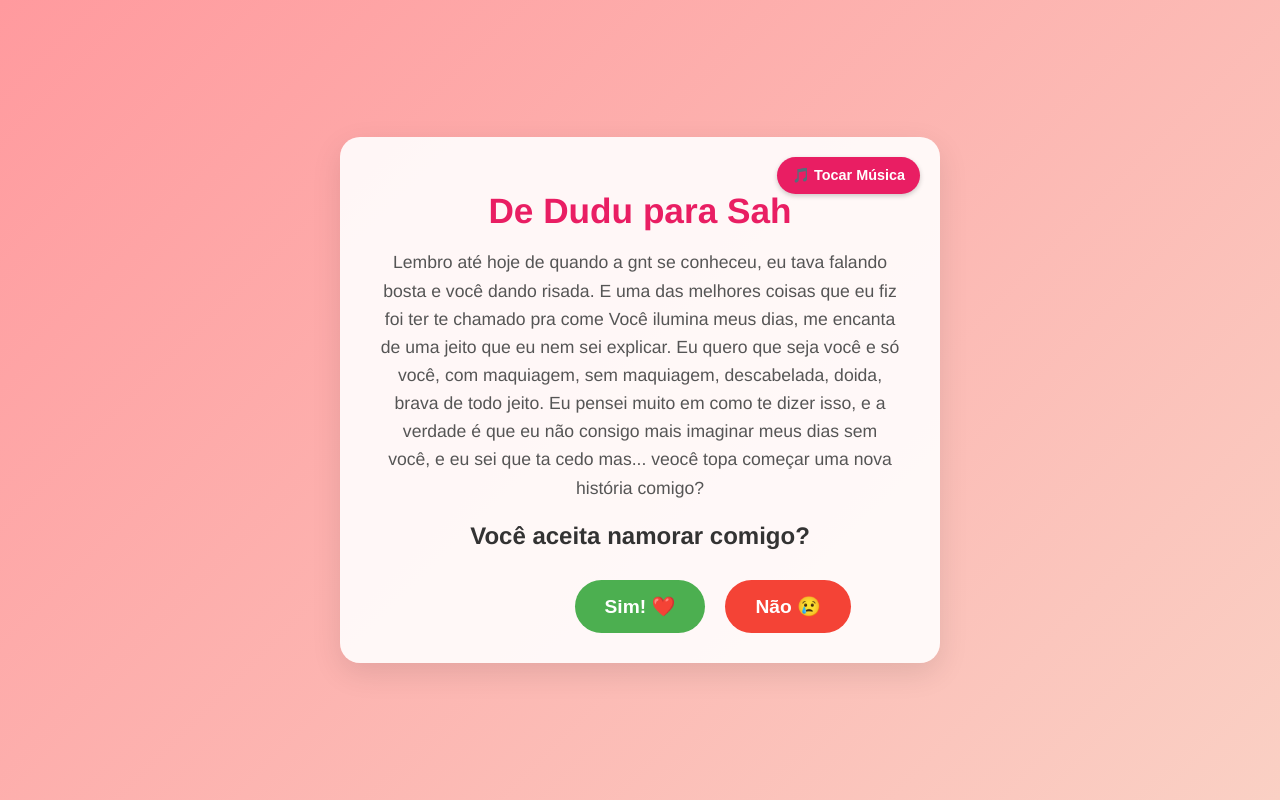
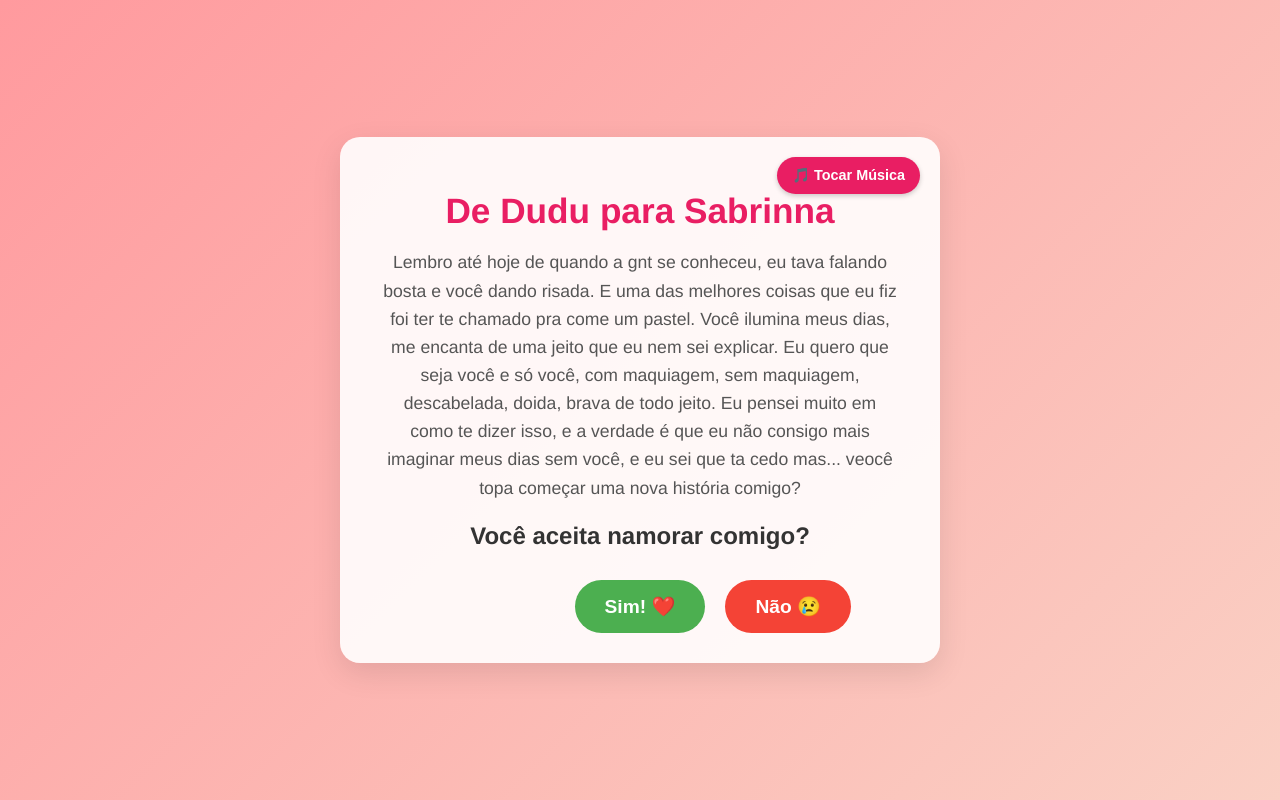
Before and after one commit to AldebaraFork/AldebaraFork.github.io, a plain HTML site: page index.html in a window 1280 px wide. Drawn offline with Linux system fonts and the light colour scheme.

Commit message:
Update index.html

```diff
--- a/index.html
+++ b/index.html
@@ -17,11 +17,11 @@
 
             <button id="play-pause-btn" class="btn-music">🎵 Tocar Música</button>
 
-            <h1>De Dudu para Sah</h1>
+            <h1>De Dudu para Sabrinna</h1>
 
             <p>
                 Lembro até hoje de quando a gnt se conheceu, eu tava falando bosta e você dando risada.
-                E uma das melhores coisas que eu fiz foi ter te chamado pra come
+                E uma das melhores coisas que eu fiz foi ter te chamado pra come um pastel.
                 Você ilumina meus dias, me encanta de uma jeito que eu nem sei explicar.
                 Eu quero que seja você e só você, com maquiagem, sem maquiagem, descabelada, doida, brava de todo jeito.
                 Eu pensei muito em como te dizer isso, e a verdade é que eu não consigo mais imaginar
```
